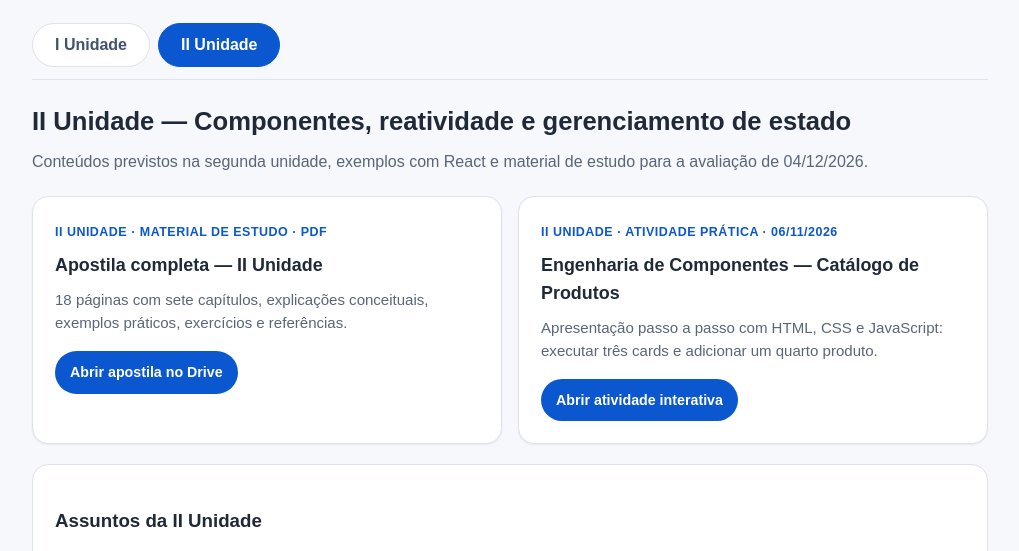
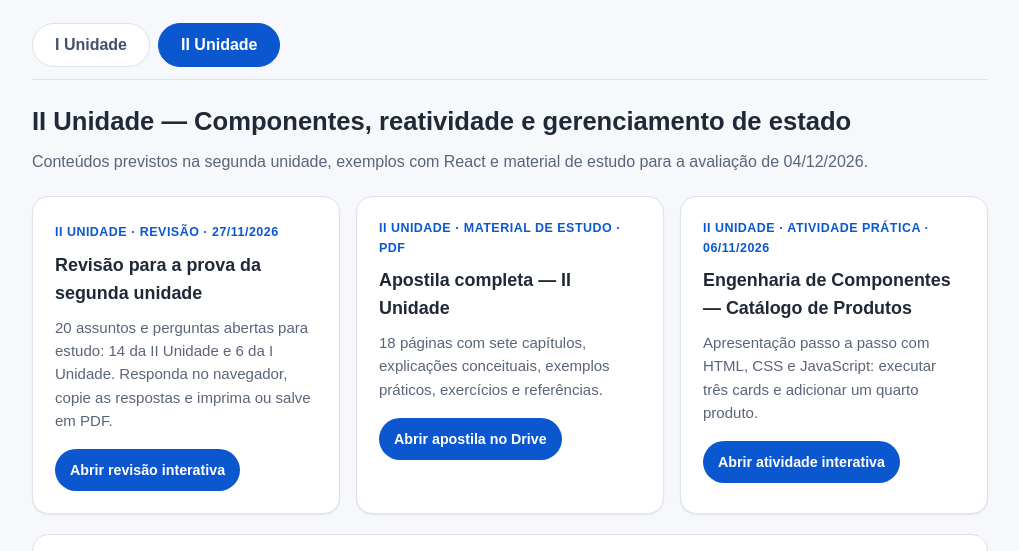
Before and after one commit to bruno-trindade85/uninassau, a plain HTML site: page 2026.2/front-end-frameworks/index.html in a window 1280 px wide. Both pictures are taken after a click on the tab "II Unidade". Shown: the part 222-773 px from the top of the page, without its empty margins (130-1149 px from the left). Drawn offline with Linux system fonts and the light colour scheme.

Commit message:
Inclui revisão de Front-End na aba II Unidade

```diff
--- a/2026.2/front-end-frameworks/index.html
+++ b/2026.2/front-end-frameworks/index.html
@@ -47,6 +47,7 @@
 <h2>II Unidade — Componentes, reatividade e gerenciamento de estado</h2>
 <p class="intro">Conteúdos previstos na segunda unidade, exemplos com React e material de estudo para a avaliação de 04/12/2026.</p>
 <div class="grid">
+<a class="card" href="revisao-prova-segunda-unidade/"><span class="label">II Unidade · Revisão · 27/11/2026</span><h3>Revisão para a prova da segunda unidade</h3><p>20 assuntos e perguntas abertas para estudo: 14 da II Unidade e 6 da I Unidade. Responda no navegador, copie as respostas e imprima ou salve em PDF.</p><span class="action">Abrir revisão interativa</span></a>
 <a class="card" href="https://drive.google.com/file/d/1HAoMhqgjC62QCnD5oj3-p6wb_q7ibV7D/view" target="_blank" rel="noopener noreferrer"><span class="label">II Unidade · Material de estudo · PDF</span><h3>Apostila completa — II Unidade</h3><p>18 páginas com sete capítulos, explicações conceituais, exemplos práticos, exercícios e referências.</p><span class="action">Abrir apostila no Drive</span></a>
 <a class="card" href="atividade-componentes-cards/"><span class="label">II Unidade · Atividade prática · 06/11/2026</span><h3>Engenharia de Componentes — Catálogo de Produtos</h3><p>Apresentação passo a passo com HTML, CSS e JavaScript: executar três cards e adicionar um quarto produto.</p><span class="action">Abrir atividade interativa</span></a>
 </div>
```
